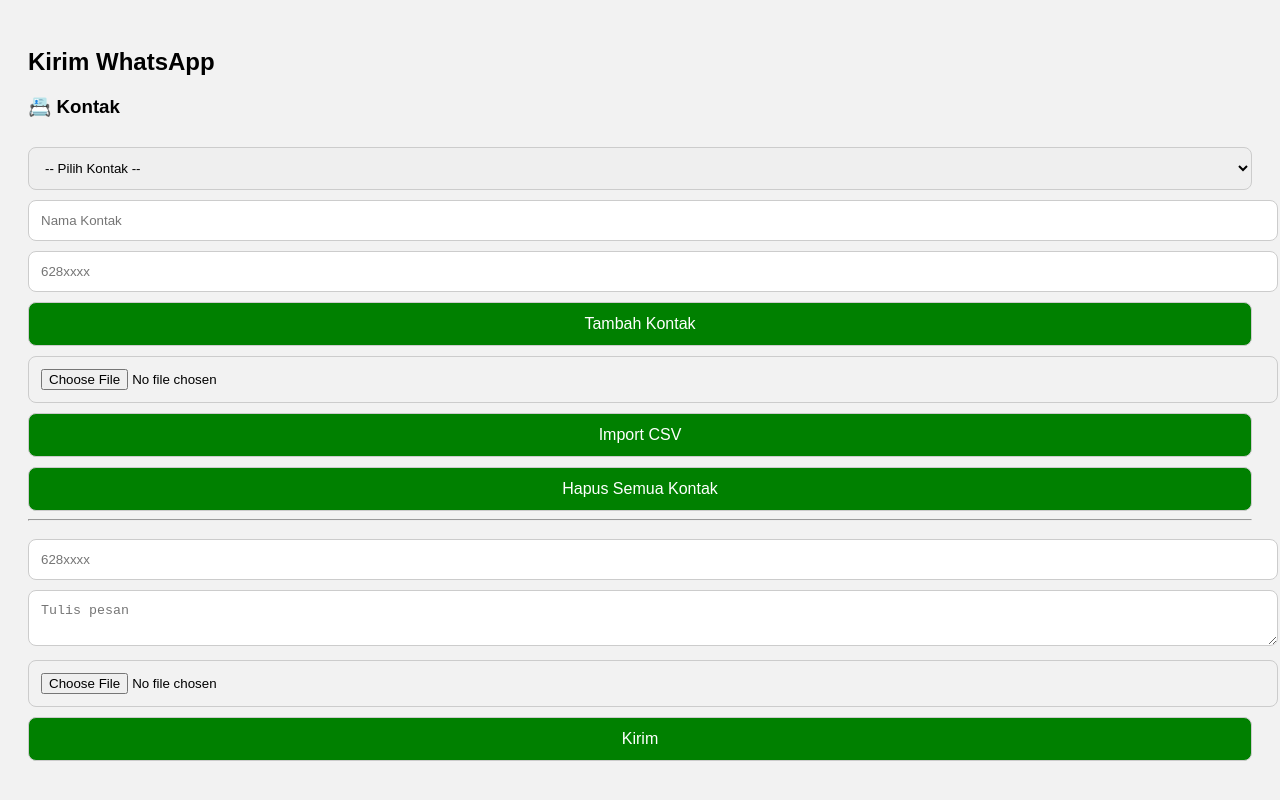
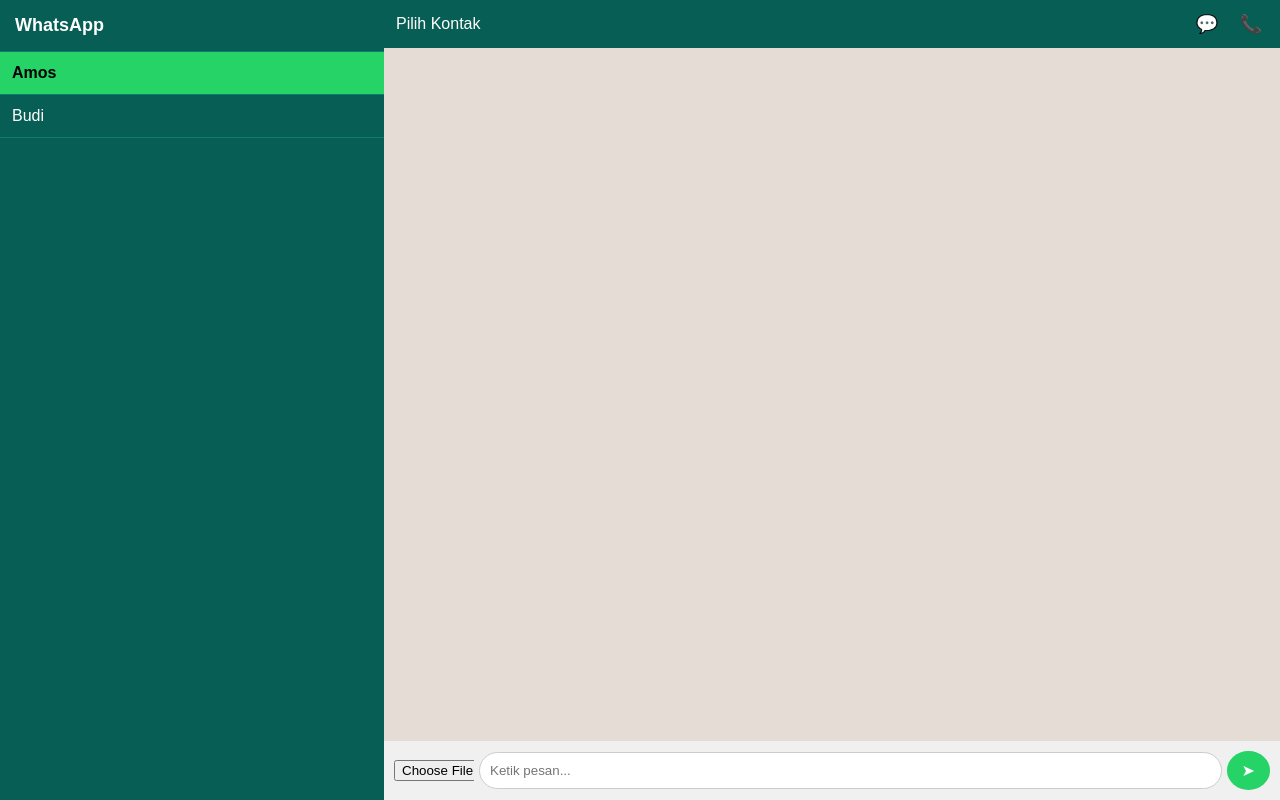
Before and after one commit to amosmarbun86-droid/wa-project, a website: page index.html in a window 1280 px wide. Drawn offline with Linux system fonts and the light colour scheme.

Commit message:
Revamp WhatsApp sender UI and styles
Updated the layout and styles for the WhatsApp sender interface, including changes to the sidebar, chat area, and input elements.

```diff
--- a/index.html
+++ b/index.html
@@ -5,47 +5,202 @@
   <meta name="viewport" content="width=device-width, initial-scale=1">
 
   <style>
+    /* ===== RESET ===== */
 body {
-      font-family: Arial;
-      padding: 20px;
-      background: #f2f2f2;
+  margin: 0;
+  font-family: Arial, sans-serif;
+  background: #111;
 }
 
-    input, textarea, button, select {
-      width: 100%;
+/* ===== CONTAINER ===== */
+.wa-app {
+  display: flex;
+  height: 100vh;
+}
+
+/* ===== SIDEBAR ===== */
+.wa-left {
+  width: 30%;
+  background: #075e54;
+  color: white;
+  display: flex;
+  flex-direction: column;
+}
+
+.wa-left-header {
+  padding: 15px;
+  font-size: 18px;
+  font-weight: bold;
+  border-bottom: 1px solid #0b7d6e;
+}
+
+.contact {
   padding: 12px;
-      margin-top: 10px;
-      border-radius: 8px;
+  cursor: pointer;
+  border-bottom: 1px solid #0b7d6e;
+  transition: 0.2s;
+}
+
+.contact:hover {
+  background: #128c7e;
+}
+
+.contact.active {
+  background: #25d366;
+  color: black;
+  font-weight: bold;
+}
+
+/* ===== CHAT AREA ===== */
+.wa-right {
+  width: 70%;
+  display: flex;
+  flex-direction: column;
+  background: #e5ddd5;
+}
+
+/* ===== HEADER ===== */
+.wa-header {
+  background: #075e54;
+  color: white;
+  padding: 12px;
+  display: flex;
+  justify-content: space-between;
+  align-items: center;
+}
+
+.wa-header button {
+  background: transparent;
+  border: none;
+  font-size: 18px;
+  margin-left: 5px;
+  cursor: pointer;
+  color: white;
+}
+
+/* ===== CHAT BOX ===== */
+.wa-chat {
+  flex: 1;
+  padding: 10px;
+  overflow-y: auto;
+  display: flex;
+  flex-direction: column;
+}
+
+/* ===== BUBBLE ===== */
+.msg {
+  max-width: 70%;
+  padding: 10px;
+  border-radius: 10px;
+  margin: 5px;
+  word-wrap: break-word;
+  animation: fadeIn 0.2s ease;
+}
+
+.sent {
+  background: #dcf8c6;
+  margin-left: auto;
+}
+
+.received {
+  background: white;
+  margin-right: auto;
+}
+
+/* ===== STATUS ===== */
+.msg small {
+  display: block;
+  font-size: 10px;
+  color: gray;
+  margin-top: 5px;
+  text-align: right;
+}
+
+/* ===== MEDIA ===== */
+.msg img,
+.msg video {
+  max-width: 180px;
+  border-radius: 10px;
+  margin-top: 5px;
+}
+
+/* ===== INPUT ===== */
+.wa-input {
+  display: flex;
+  padding: 10px;
+  background: #f0f0f0;
+  align-items: center;
+}
+
+.wa-input input[type="file"] {
+  width: 80px;
+}
+
+.wa-input input[type="text"] {
+  flex: 1;
+  padding: 10px;
+  margin: 0 5px;
+  border-radius: 20px;
   border: 1px solid #ccc;
 }
 
-    button {
-      background: green;
+.wa-input button {
+  padding: 10px 15px;
+  background: #25d366;
+  border: none;
+  border-radius: 50%;
   color: white;
   font-size: 16px;
+  cursor: pointer;
 }
 
-    #previewImg, #previewVideo {
-      margin-top: 10px;
-      max-width: 100%;
-      display: none;
+/* ===== SCROLL ===== */
+.wa-chat::-webkit-scrollbar {
+  width: 5px;
+}
+
+.wa-chat::-webkit-scrollbar-thumb {
+  background: #ccc;
   border-radius: 10px;
 }
 
-    #status {
-      margin-top: 10px;
-      text-align: center;
+/* ===== ANIMATION ===== */
+@keyframes fadeIn {
+  from {
+    opacity: 0;
+    transform: translateY(5px);
+  }
+  to {
+    opacity: 1;
+    transform: translateY(0);
+  }
+}
+
+/* ===== RESPONSIVE (HP) ===== */
+@media (max-width: 768px) {
+  .wa-left {
+    width: 40%;
+  }
+
+  .wa-right {
+    width: 60%;
+  }
+
+  .msg {
+    max-width: 90%;
+  }
 }
   </style>
 </head>
 
 <body>
 
+<!-- ================= FORM LAMA (DISEMBUNYIKAN, JANGAN HAPUS) ================= -->
+<div style="display:none;">
+
   <h2>Kirim WhatsApp</h2>
 
-<!-- ================= KONTAK ================= -->
-<h3>📇 Kontak</h3>
-
+  <!-- KONTAK -->
   <select id="kontakSelect" onchange="isiNomor()">
     <option value="">-- Pilih Kontak --</option>
   </select>
@@ -59,22 +214,68 @@
 
   <button onclick="hapusKontak()">Hapus Semua Kontak</button>
 
-<hr>
+  <!-- SYSTEM KIRIM -->
+  <input type="text" id="nomor">
+  <textarea id="pesan"></textarea>
 
-<!-- ================= KIRIM ================= -->
-<input type="text" id="nomor" placeholder="628xxxx">
-<textarea id="pesan" placeholder="Tulis pesan"></textarea>
-
-<input type="file" id="file" accept="image/*,video/*">
-
-<img id="previewImg">
-<video id="previewVideo" controls></video>
+  <input type="file" id="fileInput">
 
   <button id="btnKirim" onclick="kirim()">Kirim</button>
 
   <div id="status"></div>
 
+</div>
+
+
+<!-- ================= UI WHATSAPP (TAMPIL) ================= -->
+<div class="wa-app">
+
+  <!-- SIDEBAR -->
+  <div class="wa-left">
+    <div class="wa-left-header">WhatsApp</div>
+
+    <div class="contact active" onclick="selectContact('628xxxx','Amos')">
+      Amos
+    </div>
+
+    <div class="contact" onclick="selectContact('628xxxx','Budi')">
+      Budi
+    </div>
+  </div>
+
+
+  <!-- CHAT AREA -->
+  <div class="wa-right">
+
+    <!-- HEADER -->
+    <div class="wa-header">
+      <span id="chatName">Pilih Kontak</span>
+
+      <div>
+        <button onclick="chatWA()">💬</button>
+        <button onclick="telp()">📞</button>
+      </div>
+    </div>
+
+    <!-- CHAT -->
+    <div id="chatBox" class="wa-chat"></div>
+
+    <!-- INPUT -->
+    <div class="wa-input">
+
+      <!-- FILE (UI, beda ID biar tidak bentrok) -->
+      <input type="file" id="fileUI" accept="image/*,video/*">
+
+      <!-- PESAN (UI, beda ID) -->
+      <input type="text" id="pesanUI" placeholder="Ketik pesan...">
+
+      <button onclick="sendMessage()">➤</button>
+    </div>
+
+  </div>
+</div>
 <script>
+
   // ================= CONFIG =================
 const CLOUD_NAME = "dkisbfx29";
 const UPLOAD_PRESET = "ml_default";
@@ -305,7 +506,70 @@
   btn.disabled = false;
   btn.innerText = "Kirim";
 }
+// ================= STEP 2 (TAMBAHKAN DI SINI) =================
+let currentNomor = "";
 
+function selectContact(nomor, nama) {
+  currentNomor = nomor;
+
+  document.getElementById("chatName").innerText = nama;
+  document.getElementById("nomor").value = nomor;
+
+  document.querySelectorAll(".contact").forEach(c => c.classList.remove("active"));
+  event.target.classList.add("active");
+}
+
+async function sendMessage() {
+  let pesanUI = document.getElementById("pesanUI").value.trim();
+  let fileUI = document.getElementById("fileUI").files[0];
+
+  if (!currentNomor) {
+    alert("Pilih kontak dulu!");
+    return;
+  }
+
+  let bubble = document.createElement("div");
+  bubble.className = "msg sent";
+
+  let isi = "";
+
+  if (pesanUI) {
+    isi += `<div>${pesanUI}</div>`;
+  }
+
+  if (fileUI) {
+    let previewURL = URL.createObjectURL(fileUI);
+
+    if (fileUI.type.startsWith("image")) {
+      isi += `<img src="${previewURL}" style="max-width:150px;border-radius:10px;">`;
+    } else if (fileUI.type.startsWith("video")) {
+      isi += `<video src="${previewURL}" controls style="max-width:150px;"></video>`;
+    }
+  }
+
+  isi += `<div style="font-size:10px;color:gray;">⏳ sending...</div>`;
+  bubble.innerHTML = isi;
+
+  document.getElementById("chatBox").appendChild(bubble);
+
+  document.getElementById("pesan").value = pesanUI;
+
+  if (fileUI) {
+    let dt = new DataTransfer();
+    dt.items.add(fileUI);
+    document.getElementById("fileInput").files = dt.files;
+  }
+
+  try {
+    await kirim();
+    bubble.innerHTML = isi.replace("⏳ sending...", "✓ terkirim");
+  } catch {
+    bubble.innerHTML = isi.replace("⏳ sending...", "❌ gagal");
+  }
+
+  document.getElementById("pesanUI").value = "";
+  document.getElementById("fileUI").value = "";
+  }
 // load kontak saat buka
 renderKontak();
 </script>
```
Lines whose indentation alone changed are shown as unchanged.
